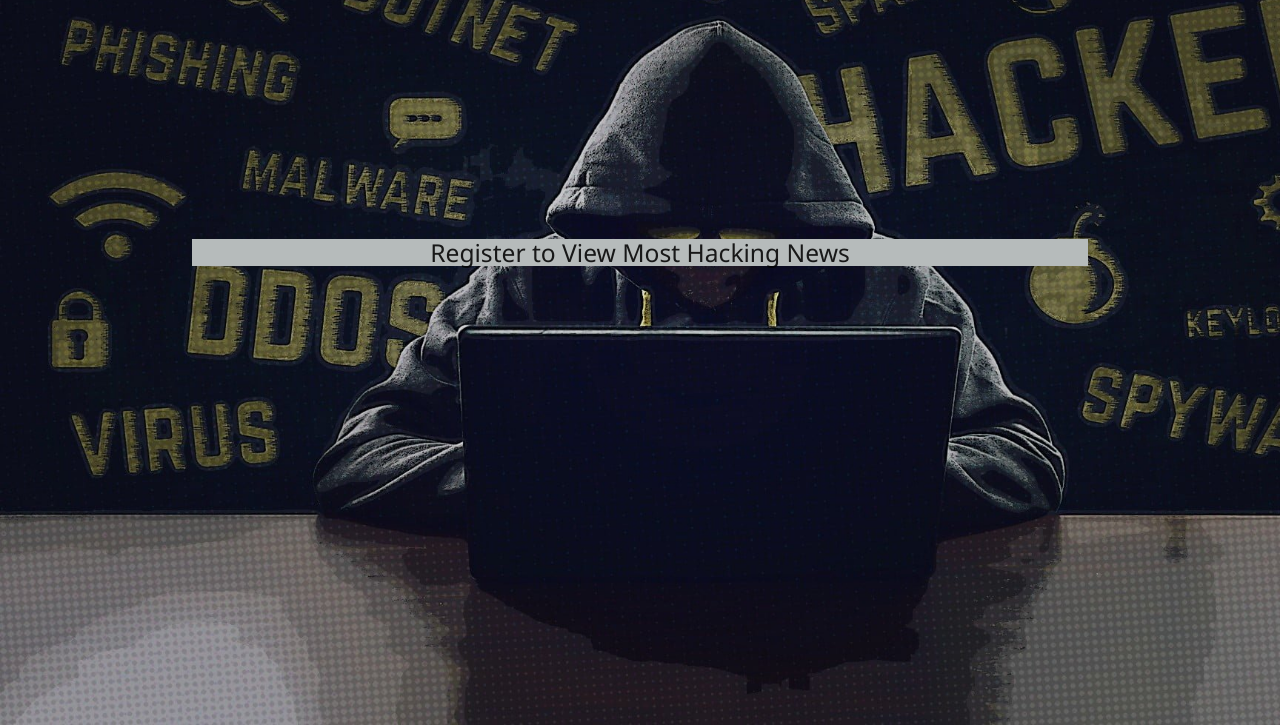
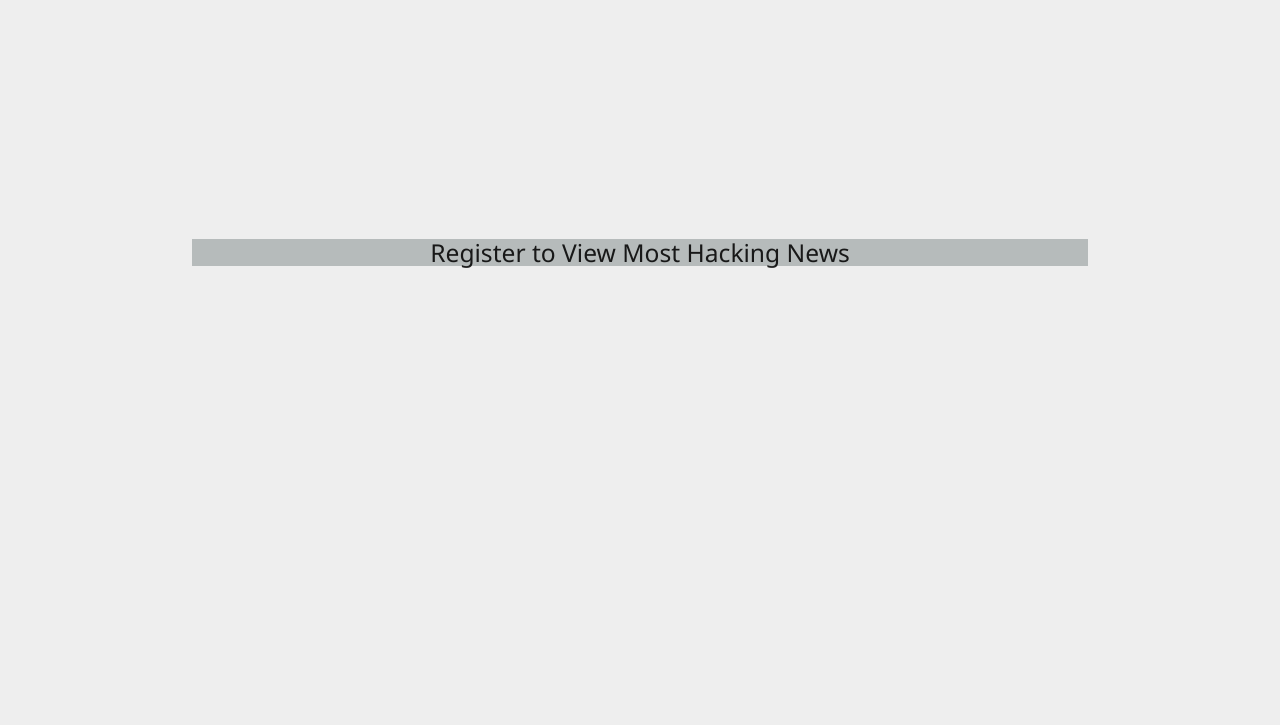
Before and after one commit to itmogo/hacking_news_firebaseApp, a plain HTML site: page index.html in a window 1280 px wide. Shown: the part 75-800 px from the top of the page. Drawn offline with nearby package versions, Linux system fonts and the light colour scheme; files that its build step writes are made by us from their sources; no server answers.

Commit message:
deleted body css

```diff
--- a/scripts/index.js
+++ b/scripts/index.js
@@ -58,7 +58,7 @@ const setupGuides = (data) => {
     guideList.innerHTML = html;
   } else {
     guideList.innerHTML =
-      '<h5 class="center-align blogs" style=" margin-top: 250px"        >Register to View Most Hacking News </h5>';
+      '<h5 class="center-align blogs" style=" margin-top: 250px" >Register to View Most Hacking News </h5>';
   }
 };
 
--- a/scripts/styles.css
+++ b/scripts/styles.css
@@ -6,7 +6,5 @@
 body{
     background-color: rgba(182, 185, 183, 0.404);
     font-family: 'Segoe UI', Tahoma, Geneva, Verdana, sans-serif;
-    background-image: url(/img/black-wallpaper.jpg);
-    background-repeat: no-repeat;
-    background-size: cover;
+
 }
```
